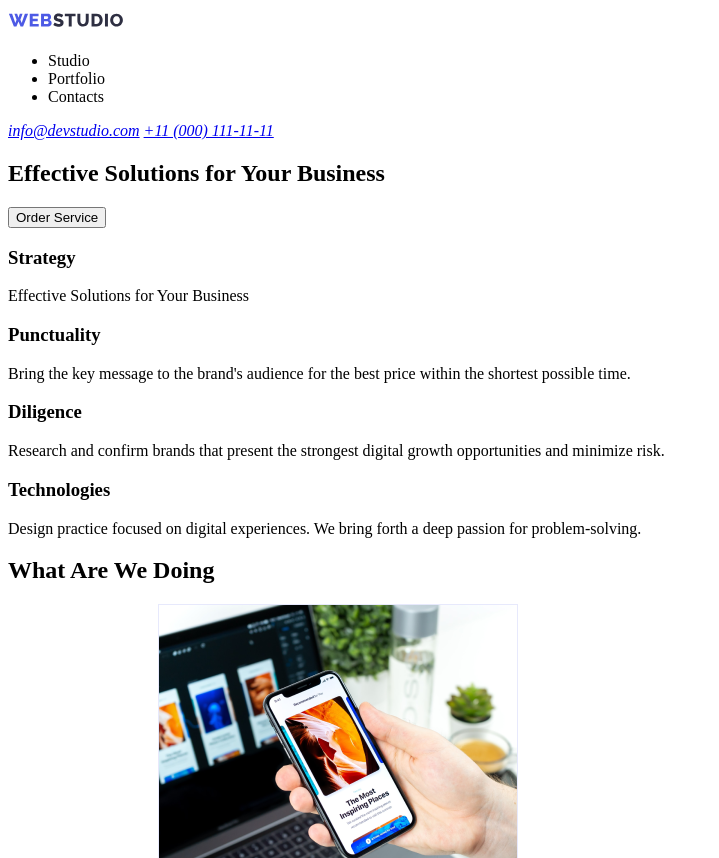
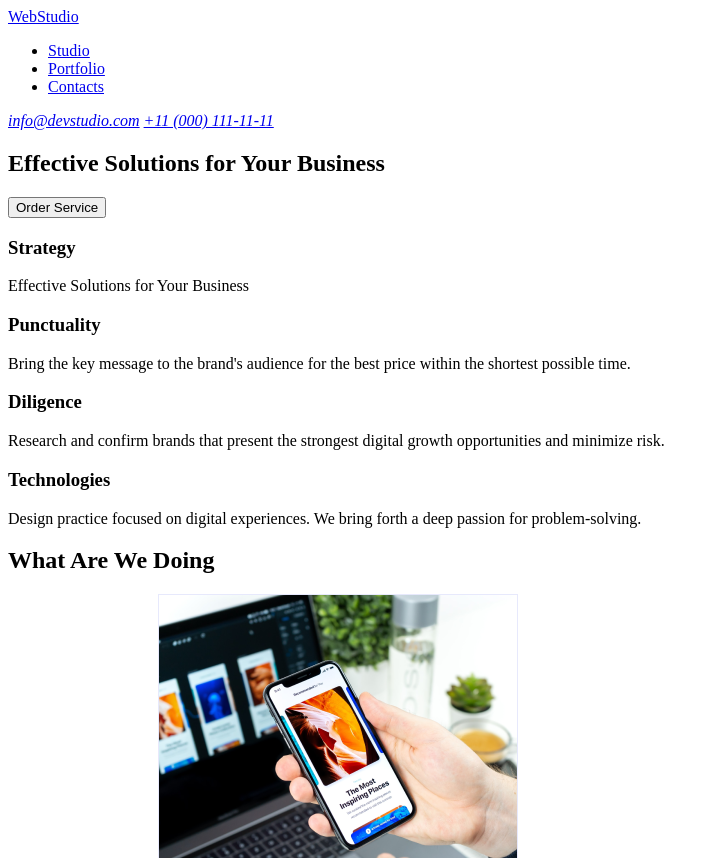
Before and after one commit to soroked/goit-markup-hw-01, a plain HTML site: page index.html in a window 1280 px wide. Shown: the top 858 px of the page, without its empty margins (0-719 px from the left). Drawn offline with Linux system fonts and the light colour scheme.

Commit message:
navigation update

```diff
--- a/index.html
+++ b/index.html
@@ -12,12 +12,12 @@
       <!-- navbar -->
       <nav>
         <!-- logo -->
-        <a href="/"><img src="./images/logo.svg" alt="Website logo" /></a>
+        <a href="./index.html">WebStudio</a>
 
         <ul>
-          <li>Studio</li>
-          <li>Portfolio</li>
-          <li>Contacts</li>
+          <li><a href="#">Studio</a></li>
+          <li><a href="#">Portfolio</a></li>
+          <li><a href="#">Contacts</a></li>
         </ul>
       </nav>
 
@@ -43,20 +43,20 @@
 
         <h3>Punctuality</h3>
         <p>
-          Bring the key message to the brand's audience for the best price
-          within the shortest possible time.
+          Bring the key message to the brand's audience for the best price within the shortest
+          possible time.
         </p>
 
         <h3>Diligence</h3>
         <p>
-          Research and confirm brands that present the strongest digital growth
-          opportunities and minimize risk.
+          Research and confirm brands that present the strongest digital growth opportunities and
+          minimize risk.
         </p>
 
         <h3>Technologies</h3>
         <p>
-          Design practice focused on digital experiences. We bring forth a deep
-          passion for problem-solving.
+          Design practice focused on digital experiences. We bring forth a deep passion for
+          problem-solving.
         </p>
       </section>
 
```
Also changed, not shown: .prettierrc.json (added).
